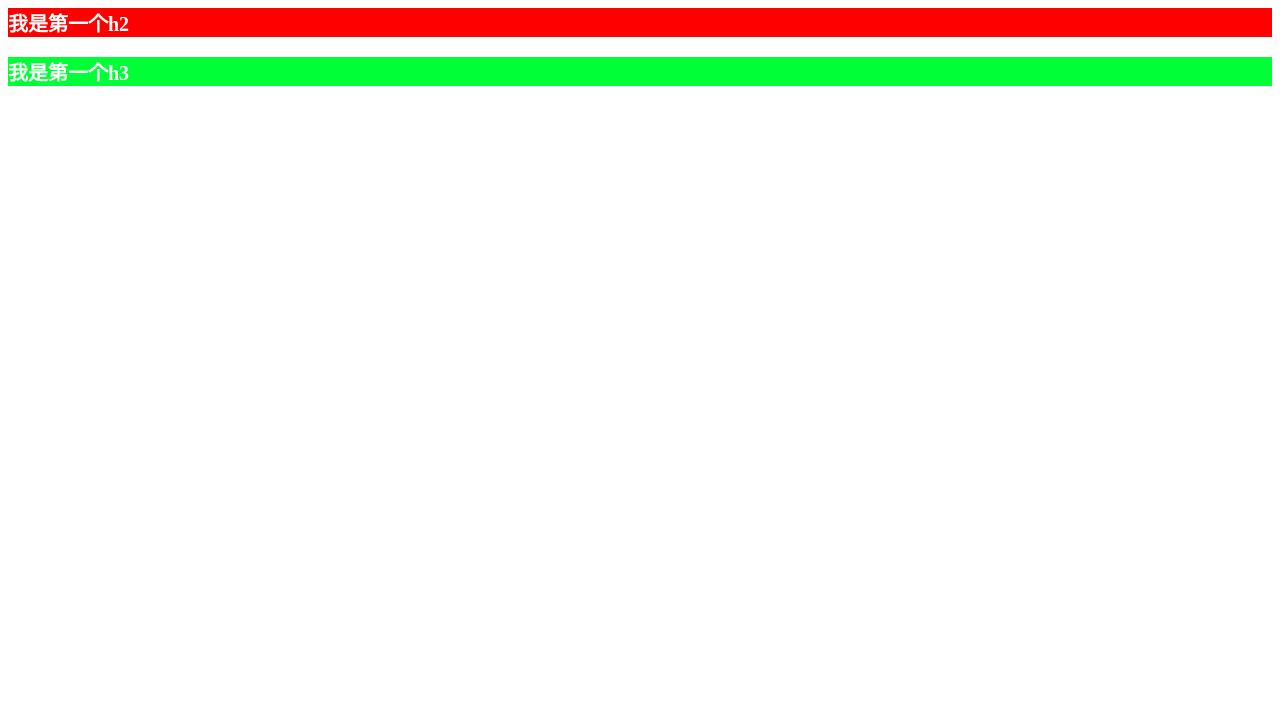
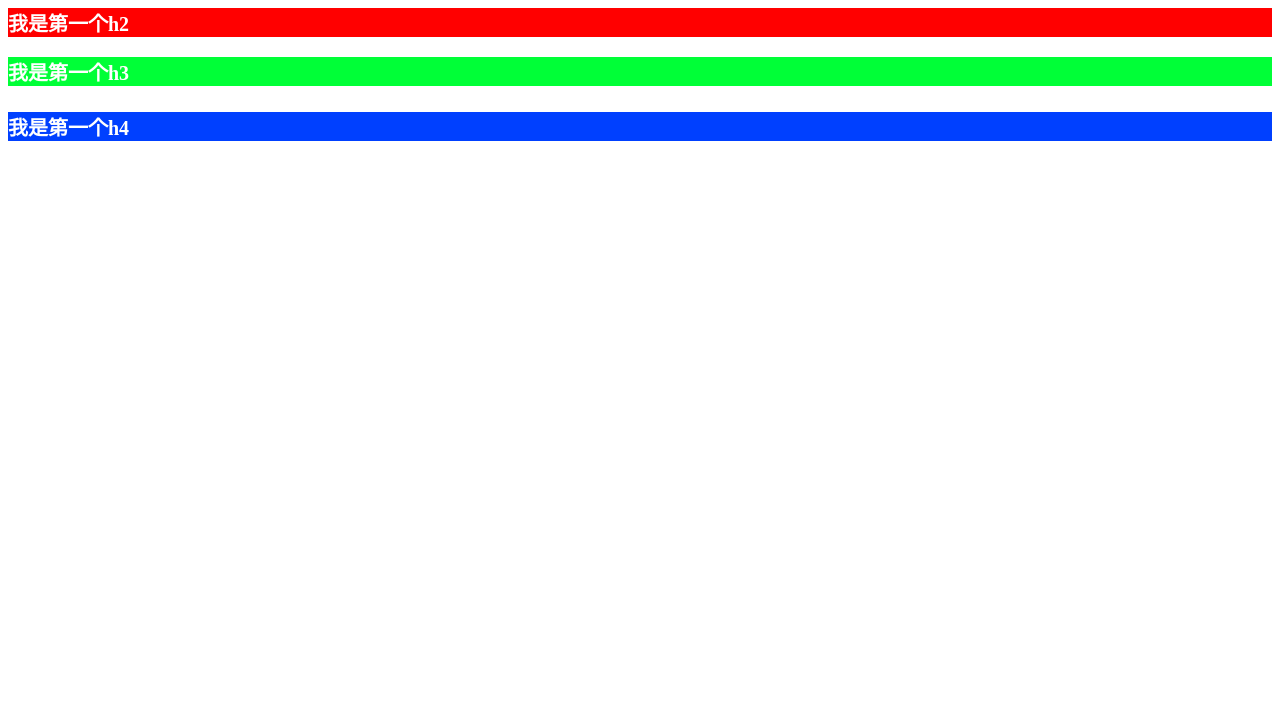
Before and after one commit to dkl0701/1030, a plain HTML site: page index.html in a window 1280 px wide. Shown: the part 81-800 px from the top of the page. Drawn offline with Linux system fonts and the light colour scheme.

Commit message:
'这是我第五次提交，创建了一个h4'

```diff
--- a/index.html
+++ b/index.html
@@ -11,5 +11,6 @@
     <h1>我是第一个h1</h1>
     <h2>我是第一个h2</h2>
     <h3>我是第一个h3</h3>
+    <h4>我是第一个h4</h4>
 </body>
 </html>
--- a/less/index.less
+++ b/less/index.less
@@ -8,3 +8,8 @@ h3{
     color: white;
     background-color: rgb(0, 255, 55);
 }
+h4{
+    font-size: 20px;
+    color: white;
+    background-color: rgb(0, 64, 255);
+}
```
Also changed, not shown: less/index.css.
